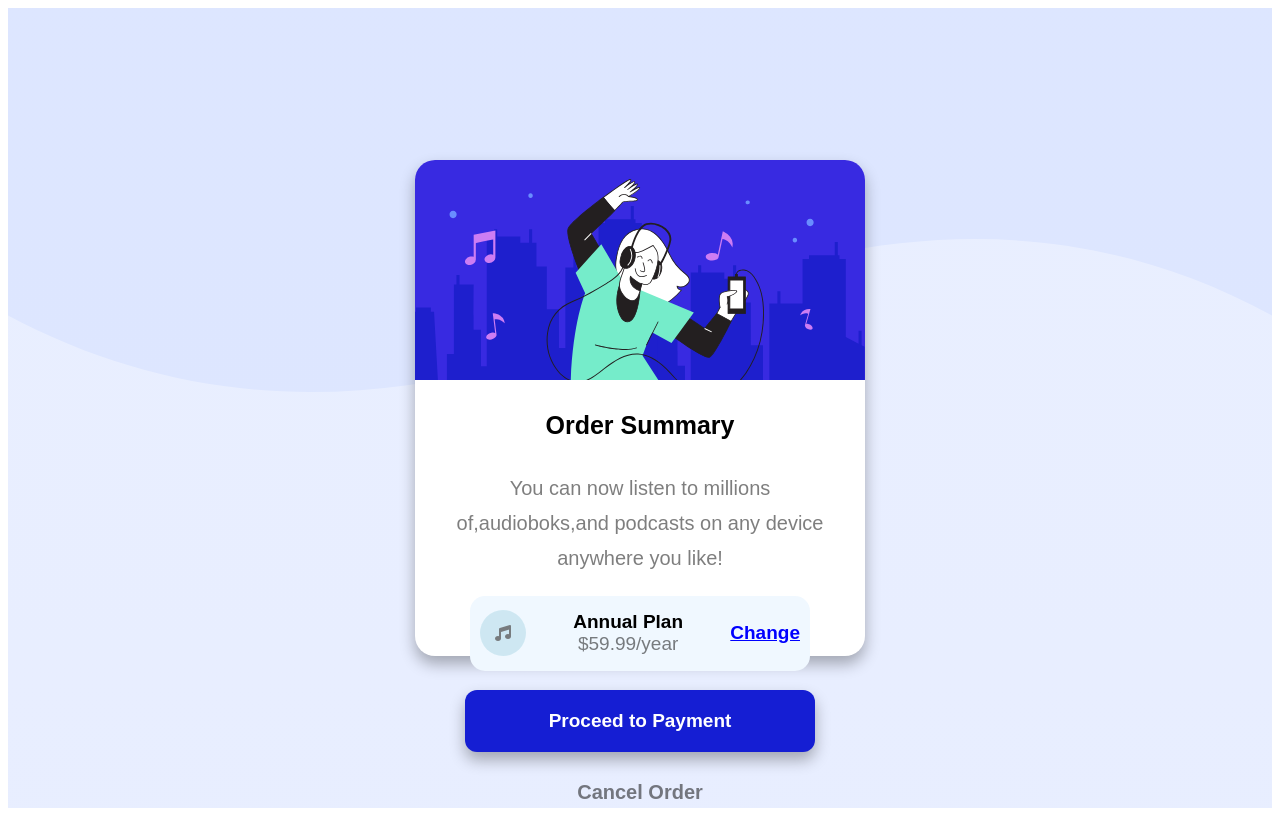
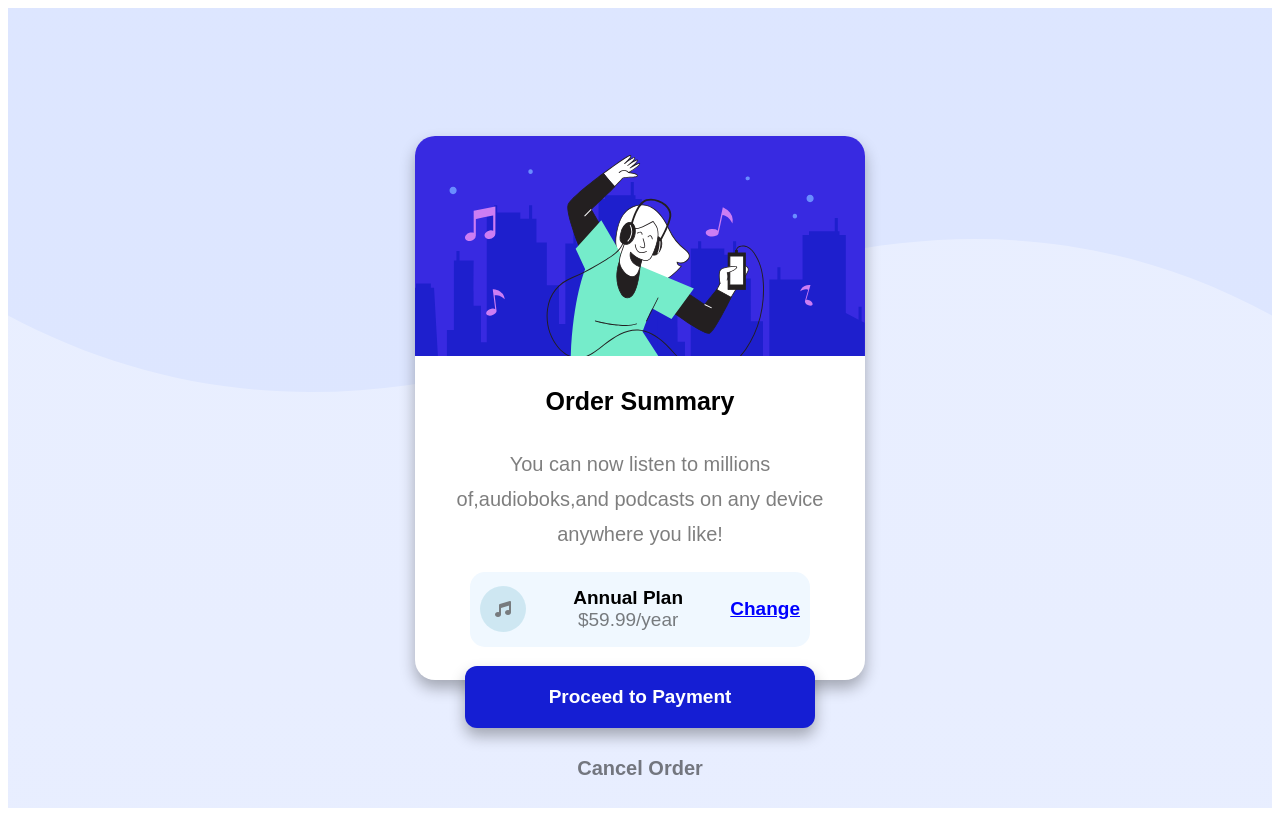
Before and after one commit to samy246/navabrind-ui-task, a plain HTML site: page index.html in a window 1280 px wide. Drawn offline with Linux system fonts and the light colour scheme.

Commit message:
first Commi

```diff
--- a/style.css
+++ b/style.css
@@ -212,7 +212,7 @@ opacity: 0.5;
   }
   @media only screen and (max-width: 1920px) {
     .child_div {
-     height: 62vh;
+     height: 68vh;
     }
   }
 
```
